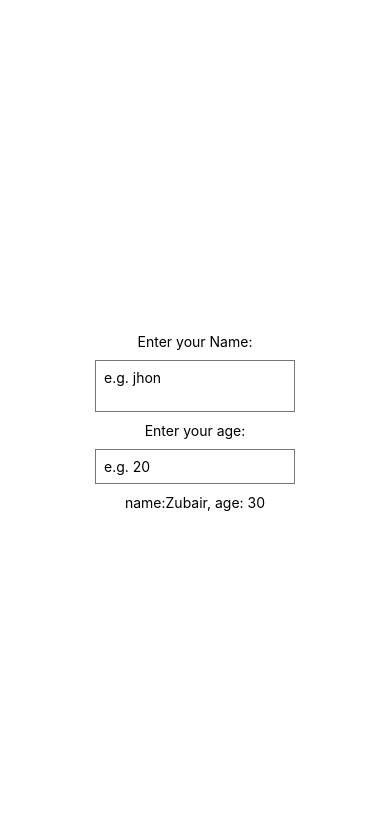
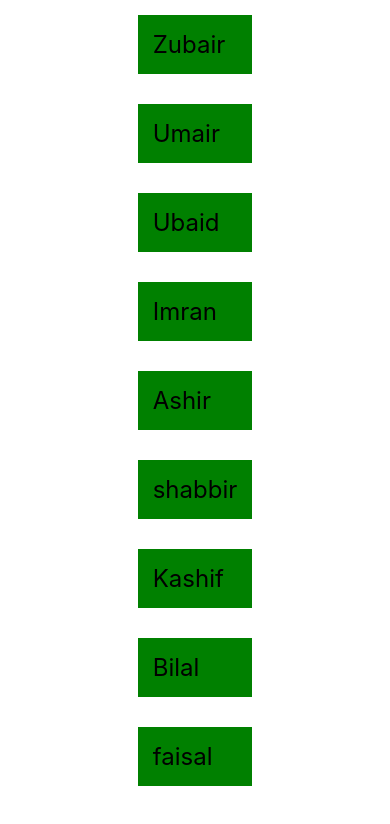
Before and after one commit to MZubairLohar/myProject, a React Native app: screen / in a window 390 px wide. Shown: the top 824 px of the page. Built offline with nearby package versions, Linux system fonts and the light colour scheme.

Commit message:
scroll view & array

```diff
--- a/App.js
+++ b/App.js
@@ -1,9 +1,42 @@
 import React, {useState} from 'react';
-import { StyleSheet, Text, View, TextInput} from 'react-native';
+import { StyleSheet, Text, View, ScrollView} from 'react-native';
 
 export default function App() {
-  const [name, setName] = useState('Zubair');
-  const [age, setAge] = useState('30');
+  const[people, setPeople] = useState (
+    [
+      {name: 'Zubair', key:'1'},
+      {name: 'Umair', key:'2'},
+      {name: 'Ubaid', key:'3'},
+      {name: 'Imran', key:'4'},
+      {name: 'Ashir', key:'5'},
+      {name: 'shabbir', key:'6'},
+      {name: 'Kashif', key:'7'},
+      {name: 'Bilal', key:'8'},
+      {name: 'faisal', key:'9'}
+
+    ]);
+  return(
+
+    <View style={styles.container}>
+      <ScrollView>
+      {people.map((item) =>{
+        return(
+          <View key={item.key}>
+            <Text style={styles.item}>
+              {item.name}</Text>
+
+          </View>
+
+        )
+      })}
+           </ScrollView>
+    </View>
+
+  );
+    };
+
+  // const [name, setName] = useState('Zubair');
+  // const [age, setAge] = useState('30');
   //arry type
   //const [person, setPerson] = useState({name : 'eman' , age: 30});
 
@@ -11,27 +44,27 @@ export default function App() {
   //   setName ('Lohar');
   //   setPerson ({name:'chodri', age: 31});
   // }
-  return (
-    <View style={styles.container}>
-     <Text>Enter your Name:</Text>
-      <TextInput
-      multiline
-      style={styles.input}
-      placeholder='e.g. jhon'
-      onChangeText={(val) =>setName(val)}/>
-      <Text>Enter your age:</Text>
-      <TextInput
-      keyboardType='numeric'
-      style={styles.input}
-      placeholder='e.g. 20'
-      onChangeText={(val) =>setAge(val)}/>
+//   return (
+//     <View style={styles.container}>
+//      <Text>Enter your Name:</Text>
+//       <TextInput
+//       multiline
+//       style={styles.input}
+//       placeholder='e.g. jhon'
+//       onChangeText={(val) =>setName(val)}/>
+//       <Text>Enter your age:</Text>
+//       <TextInput
+//       keyboardType='numeric'
+//       style={styles.input}
+//       placeholder='e.g. 20'
+//       onChangeText={(val) =>setAge(val)}/>
 
 
-  <Text>name:{name}, age: {age}</Text>
+//   <Text>name:{name}, age: {age}</Text>
 
-    </View>
-  );
-}
+//     </View>
+//   );
+// }
 
 const styles = StyleSheet.create({
   container: {
@@ -55,14 +88,20 @@ const styles = StyleSheet.create({
   // buttonContainer:{
   //   marginTop:10 ,
   // },
-  input:{
-    borderWidth:1,
-    borderColor: '#777',
-    padding:8,
-    margin: 10,
-    width:200,
+  // input:{
+  //   borderWidth:1,
+  //   borderColor: '#777',
+  //   padding:8,
+  //   margin: 10,
+  //   width:200,
 
 
+  // }
+  item:{
+    margin:15,
+    padding:15,
+    backgroundColor:'green',
+    fontSize:24
   }
 
 });
```
